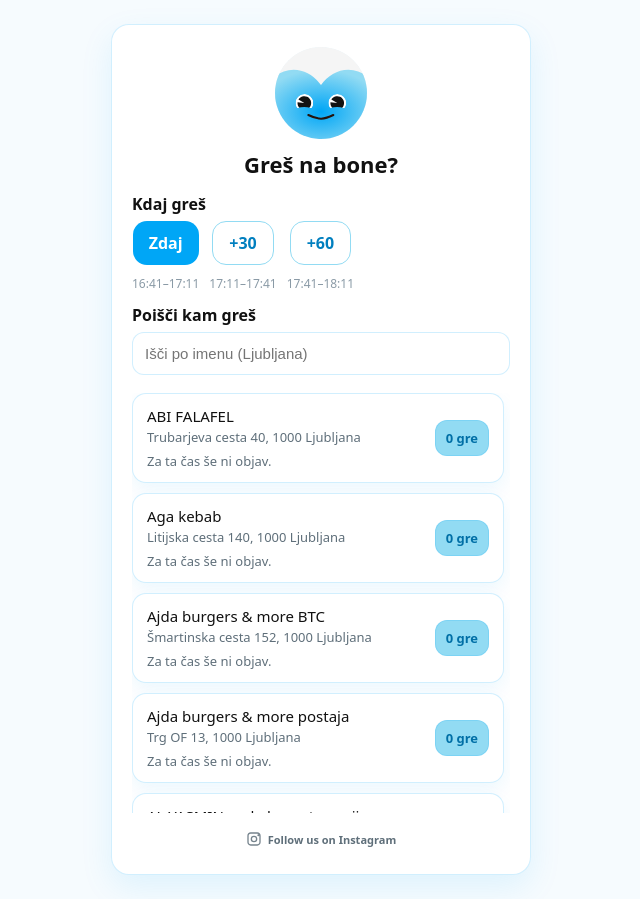
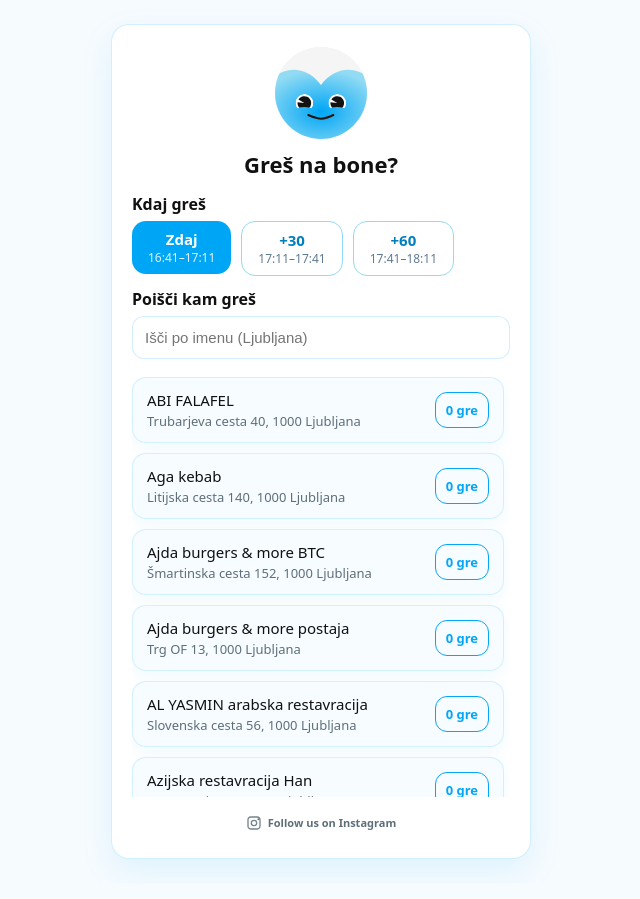
Before and after one commit to 3jakoa/bonibuddy-web, a FastAPI app: page / in a window 1280 px wide. Shown: the whole page, without its empty margins (319-959 px from the left). After the commit the page ends 871 px from the top, so only its background shows below. Run offline with FastAPI, Linux system fonts and the light colour scheme.

Commit message:
Adjust 0 gre badge styling

```diff
--- a/templates/index.html
+++ b/templates/index.html
@@ -211,18 +211,23 @@
     .search-clear:hover{background: #d7f0fc; border-color: #92DBF3;}
     .chip{height:44px; padding:0 16px; border-radius:14px; border:1.5px solid #92DBF3; background: transparent; color:#007FBF; text-decoration:none; font-weight:600; display:inline-flex; align-items:center; justify-content:center; flex:0 0 auto; white-space:nowrap; box-shadow: none;}
     .chip--active{border: none; background: var(--accent); color:#ffffff; box-shadow: none;}
+    .chip-row--time .chip{height:auto; padding:10px 16px; flex-direction:column; gap:3px; white-space:normal; line-height:1.1; text-align:center;}
+    .chip__primary{font-size:15px; font-weight:700;}
+    .chip__secondary{font-size:12px; font-weight:400; color:#5F7A94;}
+    .chip--active .chip__secondary{color:#DFF2FF;}
     .chip-stack{display:flex; flex-direction:column; align-items:center; gap:8px;}
     .time-caption{font-size:12px; color:#8A9AA6; font-weight:400; margin-top:2px;}
     .restaurant-list{max-height:420px; overflow-y:auto; padding-right:6px; padding-bottom:12px; -webkit-overflow-scrolling: touch;}
     .list{display:flex; flex-direction:column; gap:10px;}
     .rest-row{display:flex; align-items:center; justify-content:space-between; padding:12px 14px; border-radius:14px; border:1px solid rgba(0,166,246,0.18); background: #ffffff; color: var(--text); text-decoration:none; box-shadow: 0 8px 20px rgba(0,166,246,0.08);}
-    .rest-row--active{background: #EAF7FD; border-color: var(--accent); box-shadow: 0 8px 20px rgba(0,166,246,0.12);}
+    .rest-row{background: #F6FCFF; border-color: rgba(0,166,246,0.14); box-shadow: 0 6px 16px rgba(0,166,246,0.06);}
+    .rest-row--active{background: #E6F4FE; border-color: var(--accent); box-shadow: 0 6px 16px rgba(0,166,246,0.10);}
     .rest-info{flex:1;}
     .rest-name{font-size:15px; font-weight:400;}
     .rest-sub{font-size:13px; color: var(--muted); margin-top:2px;}
     .who{font-size:13px; color: var(--muted); margin-top:6px;}
-    .badge{padding:8px 10px; border-radius:12px; background: var(--accent-light); border:1px solid rgba(0,166,246,0.15); font-weight:700; font-size:13px; margin-left:10px; color:#006FA6;}
-    .badge--active{background: var(--accent); border-color: var(--accent); color: #ffffff; font-size:14px; padding:9px 12px; box-shadow: 0 4px 12px rgba(0,166,246,0.25);}
+    .badge{padding:8px 10px; border-radius:12px; background: transparent; border:1px solid #05A5F7; font-weight:700; font-size:13px; margin-left:10px; color:#05A5F7;}
+    .badge--active{background: #05A5F7; border-color: #05A5F7; color: #ffffff; font-size:14px; padding:9px 12px; box-shadow: 0 4px 12px rgba(0,166,246,0.25);}
     .muted{color: var(--muted);}
     .suggest-cta{margin-top:14px; text-align:left;}
     .suggest-cta__link{display:inline-flex; align-items:center; gap:6px; color: var(--accent); text-decoration:none; font-weight:700; font-size:14px;}
@@ -271,18 +276,18 @@
 
       <div class="muted" style="margin-top:14px; margin-bottom:6px; color:#111111; font-weight:700;">Kdaj greš</div>
       <div class="chip-row chip-row--time">
-        <div class="chip-stack">
-          <a class="chip {% if selected_t == 'now' %}chip--active{% endif %}" href="/?t=now{% if query %}&q={{ query | urlencode }}{% endif %}">Zdaj</a>
-          <div class="time-caption">{{ time_windows['now'].label }}</div>
-        </div>
-        <div class="chip-stack">
-          <a class="chip {% if selected_t == '30' %}chip--active{% endif %}" href="/?t=30{% if query %}&q={{ query | urlencode }}{% endif %}">+30</a>
-          <div class="time-caption">{{ time_windows['30'].label }}</div>
-        </div>
-        <div class="chip-stack">
-          <a class="chip {% if selected_t == '60' %}chip--active{% endif %}" href="/?t=60{% if query %}&q={{ query | urlencode }}{% endif %}">+60</a>
-          <div class="time-caption">{{ time_windows['60'].label }}</div>
-        </div>
+        <a class="chip {% if selected_t == 'now' %}chip--active{% endif %}" href="/?t=now{% if query %}&q={{ query | urlencode }}{% endif %}">
+          <span class="chip__primary">Zdaj</span>
+          <span class="chip__secondary">{{ time_windows['now'].label }}</span>
+        </a>
+        <a class="chip {% if selected_t == '30' %}chip--active{% endif %}" href="/?t=30{% if query %}&q={{ query | urlencode }}{% endif %}">
+          <span class="chip__primary">+30</span>
+          <span class="chip__secondary">{{ time_windows['30'].label }}</span>
+        </a>
+        <a class="chip {% if selected_t == '60' %}chip--active{% endif %}" href="/?t=60{% if query %}&q={{ query | urlencode }}{% endif %}">
+          <span class="chip__primary">+60</span>
+          <span class="chip__secondary">{{ time_windows['60'].label }}</span>
+        </a>
       </div>
 
       <div class="muted" style="margin-top:10px; margin-bottom:6px; color:#111111; font-weight:700;">Poišči kam greš</div>
@@ -306,8 +311,6 @@
                   <div class="rest-sub">{{ item.restaurant.address or item.restaurant.city }}</div>
                   {% if is_active %}
                     <div class="who" aria-hidden="true">&nbsp;</div>
-                  {% else %}
-                    <div class="who muted">Za ta čas še ni objav.</div>
                   {% endif %}
                 </div>
                 <div class="badge {% if is_active %}badge--active{% endif %}">
```
Also changed, not shown: templates/choose.html (+6 -2 lines), templates/waiting.html (+4 -5 lines).
